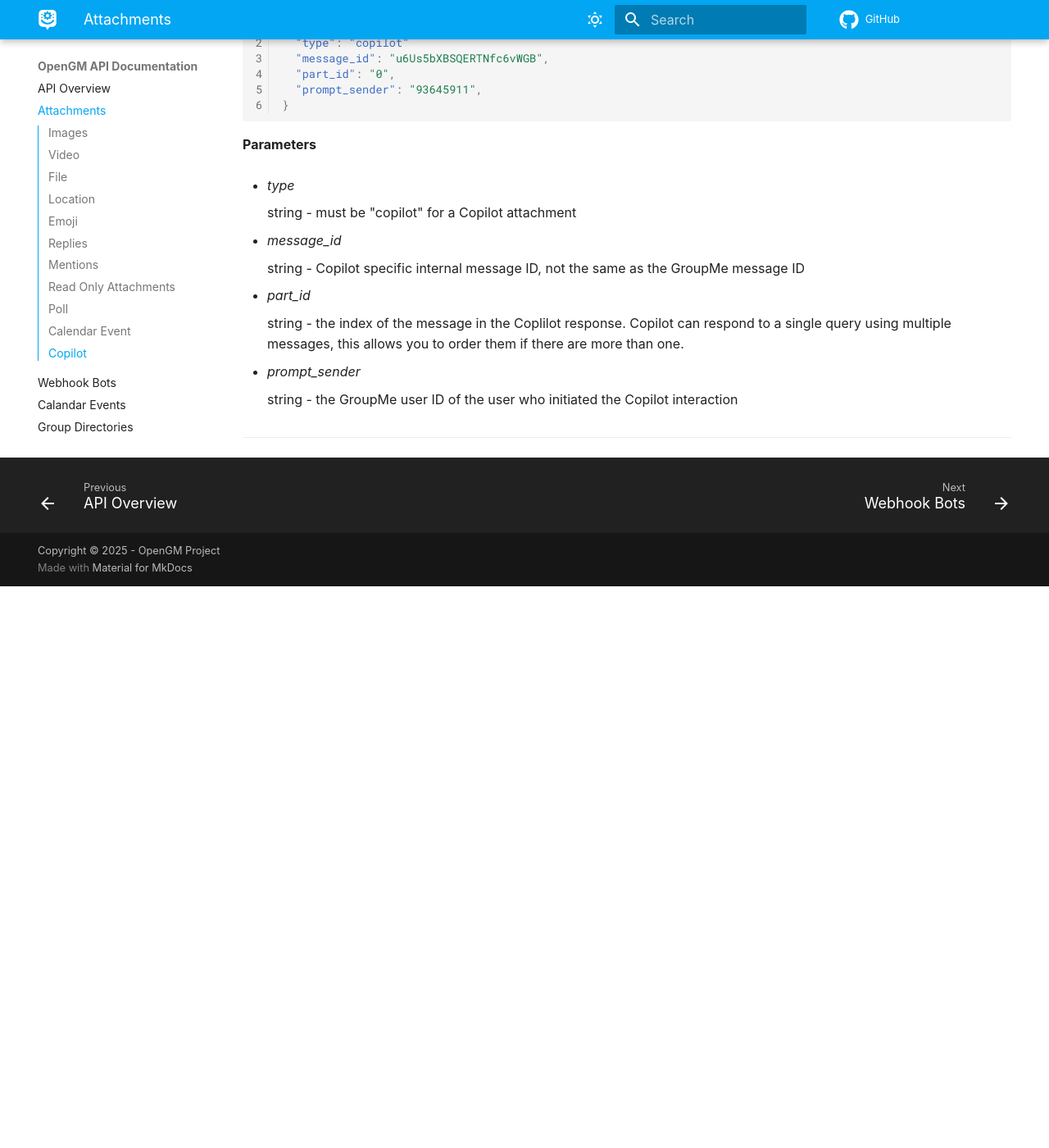
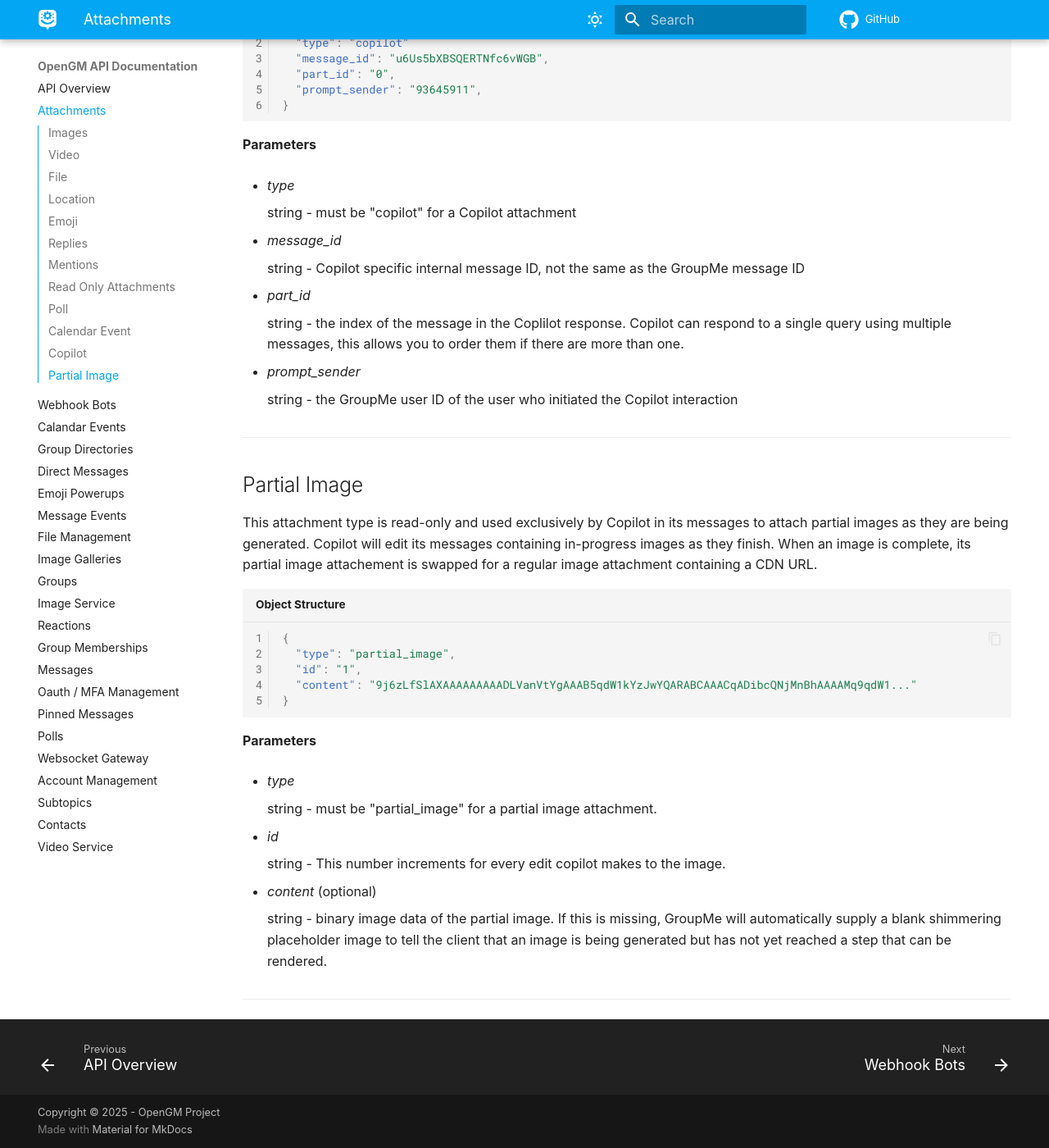
Before and after one commit to groupme-js/GroupMeCommunityDocs, an MkDocs documentation site: the page built from docs/attachments.md, in a window 1280 px wide and 1400 px high, scrolled down 6365 px. Shown: the whole window at 82% size. Built offline with MkDocs 1.6.1 and Material for MkDocs 9.7.7, drawn with Linux system fonts in a browser that asks for light colours; some web fonts are replaced; comment, search, counter and statistics services are not loaded; before the commit the page ends 7080 px from its top, so only the background shows below that.

Commit message:
add partial image copilot attachment

````diff
--- a/docs/attachments.md
+++ b/docs/attachments.md
@@ -306,3 +306,31 @@
 	string - the GroupMe user ID of the user who initiated the Copilot interaction
 
 ***
+
+## Partial Image
+
+This attachment type is read-only and used exclusively by Copilot in its messages to attach partial images as they are being generated. Copilot will edit its messages containing in-progress images as they finish. When an image is complete, its partial image attachement is swapped for a regular image attachment containing a CDN URL.
+
+```json linenums="1" title="Object Structure"
+{
+  "type": "partial_image",
+  "id": "1",
+  "content": "9j6zLfSlAXAAAAAAAAADLVanVtYgAAAB5qdW1kYzJwYQARABCAAACqADibcQNjMnBhAAAAMq9qdW1..."
+}
+```
+
+**Parameters**
+
+* *type*
+
+	string - must be "partial_image" for a partial image attachment.
+
+* *id*
+
+	string - This number increments for every edit copilot makes to the image.
+
+* *content* (optional)
+
+  	string - binary image data of the partial image. If this is missing, GroupMe will automatically supply a blank shimmering placeholder image to tell the client that an image is being generated but has not yet reached a step that can be rendered.
+
+***
````
